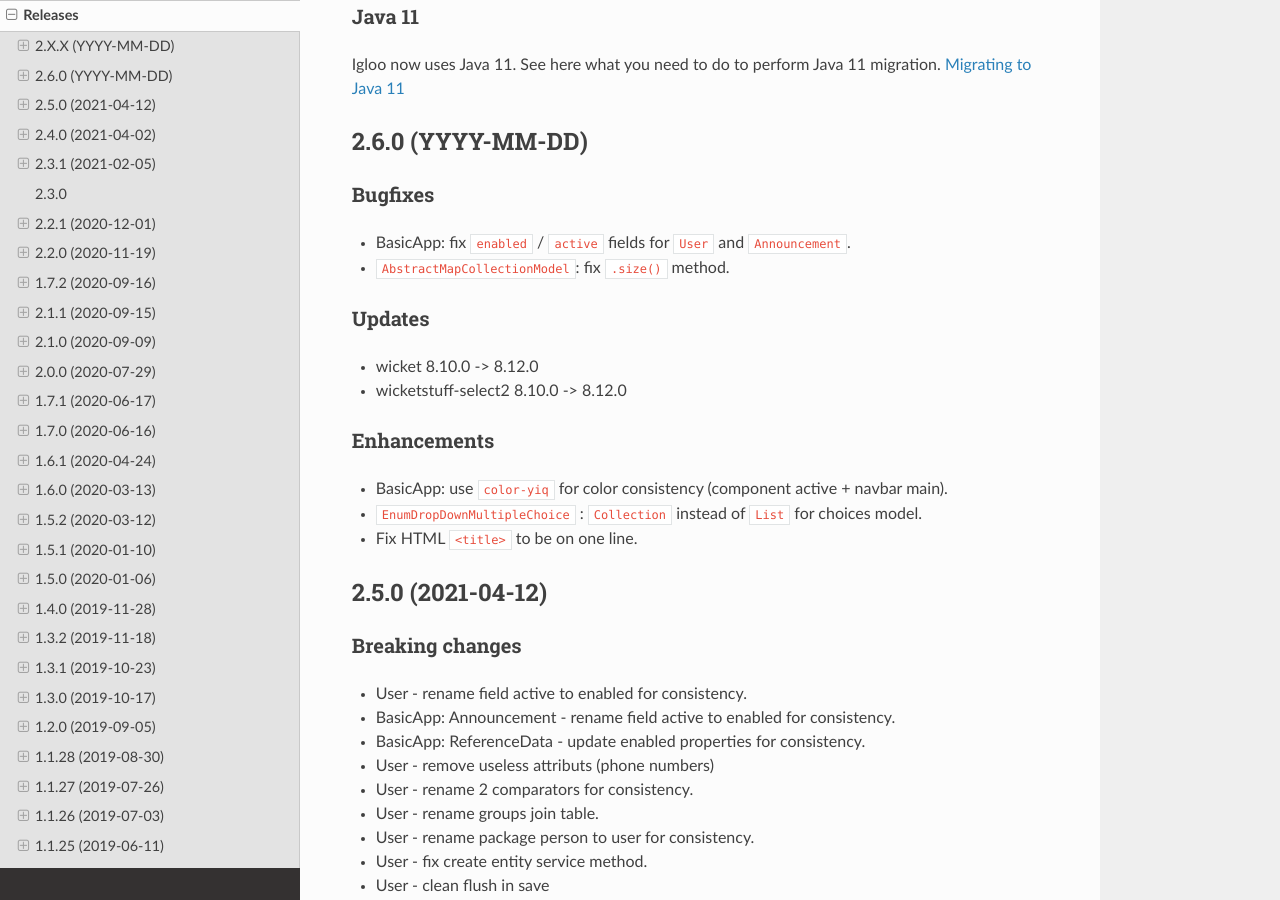
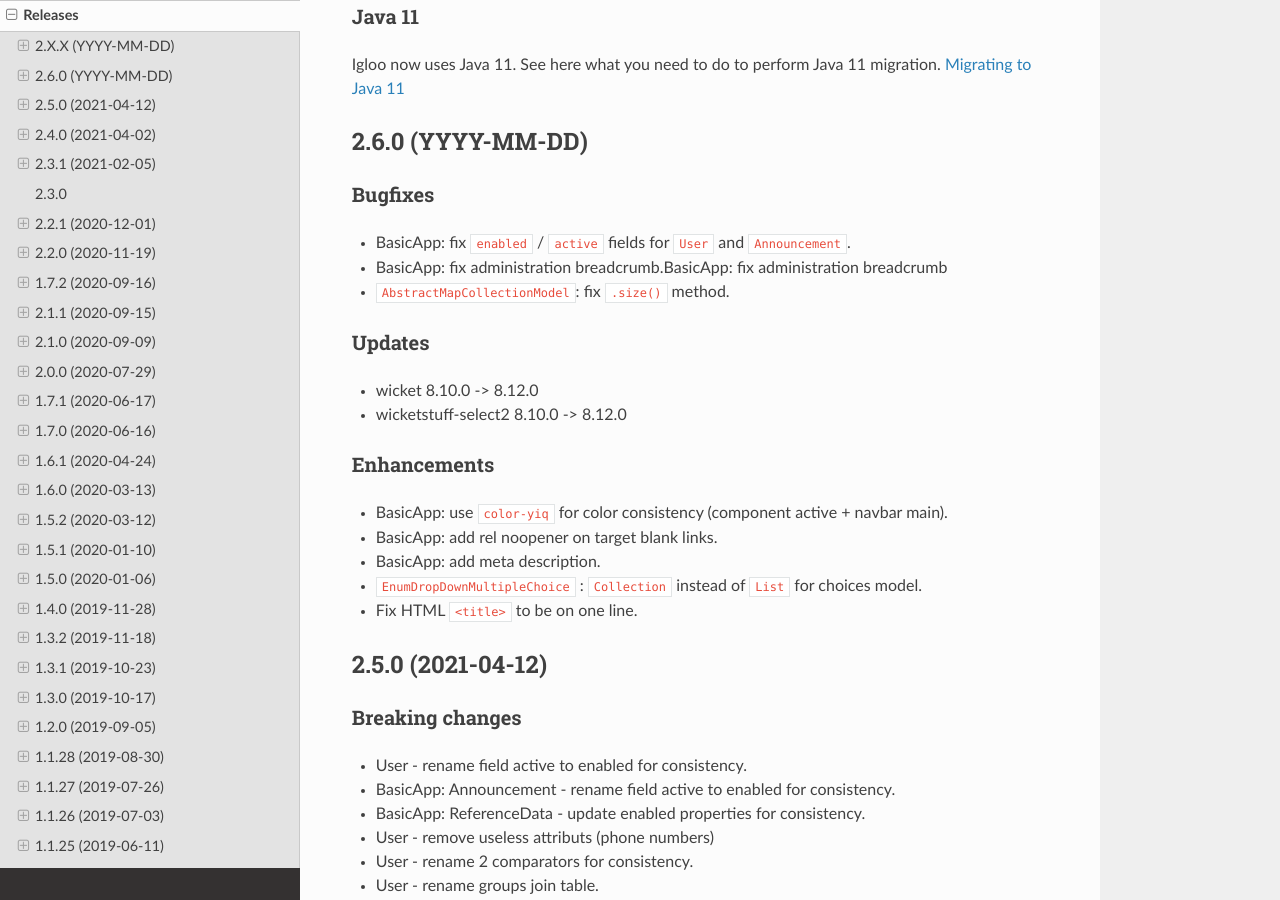
Before and after one commit to igloo-project/igloo-doc, a Sphinx documentation site: the page built from source/release-notes/releases.rst, in a window 1280 px wide and 900 px high, scrolled down 313 px. Built offline with Sphinx 7.4.7 and the Read the Docs theme 2.0.0, drawn with Linux system fonts in a browser that asks for light colours.

Commit message:
2.6.0: release notes

```diff
--- a/source/release-notes/releases.rst
+++ b/source/release-notes/releases.rst
@@ -28,6 +28,7 @@
 ********
 
 * BasicApp: fix ``enabled`` / ``active`` fields for ``User`` and ``Announcement``.
+* BasicApp: fix administration breadcrumb.BasicApp: fix administration breadcrumb
 * ``AbstractMapCollectionModel``: fix ``.size()`` method.
 
 Updates
@@ -40,6 +41,8 @@
 ************
 
 * BasicApp: use ``color-yiq`` for color consistency (component active + navbar main).
+* BasicApp: add rel noopener on target blank links.
+* BasicApp: add meta description.
 * ``EnumDropDownMultipleChoice`` : ``Collection`` instead of ``List`` for choices model.
 * Fix HTML ``<title>`` to be on one line.
 
```
